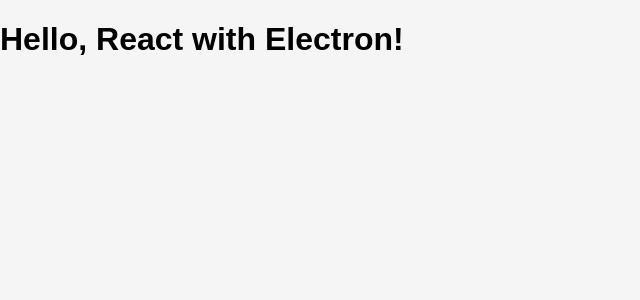
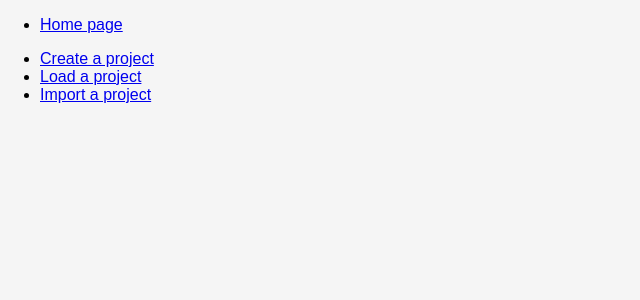
Before and after one commit to Happy-Learning-Zoo-of-Computer-Science/ResiliFlow, a React (Vite) app: page / in a window 1280 px wide. Shown: the top 300 px of the page, without its empty margins (0-640 px from the left). Built offline with nearby package versions, Linux system fonts and the light colour scheme.

Commit message:
Add react router.

```diff
--- a/package.json
+++ b/package.json
@@ -22,6 +22,7 @@
     "concurrently": "^9.1.0",
     "react": "^18.3.1",
     "react-dom": "^18.3.1",
+    "react-router-dom": "^6.28.0",
     "wait-on": "^8.0.1"
   }
 }
--- a/src/App.jsx
+++ b/src/App.jsx
@@ -1,10 +1,24 @@
 import React from 'react';
+import { BrowserRouter as Router, Routes, Route, Link } from "react-router-dom";
+import ChooseProject from './pages/ChooseProject';
+import CreateProject from "./pages/CreateProject"
+import LoadProject from "./pages/LoadProject"
+import ImportProject from "./pages/ImportProject"
+
 
 const App = () => {
     return (
-        <div>
-            <h1>Hello, React with Electron!</h1>
-        </div>
+        <Router>
+            <ul>
+                <li><Link to="/">Home page</Link></li>
+            </ul>
+            <Routes>
+                <Route path="/" element={<ChooseProject />}></Route>
+                <Route path="/create-project" element={<CreateProject />}></Route>
+                <Route path="/load-project" element={<LoadProject />}></Route>
+                <Route path="/import-project" element={<ImportProject />}></Route>
+            </Routes>
+        </Router>
     );
 };
 
--- /dev/null
+++ b/src/pages/ChooseProject.jsx
@@ -0,0 +1,16 @@
+import React from "react";
+import { Link } from "react-router-dom";
+
+const ChooseProject = () => {
+    return (
+        <div>
+            <ul>
+                <li><Link to="/create-project">Create a project</Link></li>
+                <li><Link to="/load-project">Load a project</Link></li>
+                <li><Link to="/import-project">Import a project</Link></li>
+            </ul>
+        </div>
+    );
+};
+
+export default ChooseProject;
--- /dev/null
+++ b/src/pages/CreateProject.jsx
@@ -0,0 +1,5 @@
+const CreateProject = () => {
+    return <h1>Create a project</h1>
+};
+
+export default CreateProject;
--- /dev/null
+++ b/src/pages/ImportProject.jsx
@@ -0,0 +1,5 @@
+const ImportProject = () => {
+    return <h1>Import a project</h1>
+};
+
+export default ImportProject;
--- /dev/null
+++ b/src/pages/LoadProject.jsx
@@ -0,0 +1,5 @@
+const LoadProject = () => {
+    return <h1>Load a project</h1>;
+}
+
+export default LoadProject;
--- a/vite.config.js
+++ b/vite.config.js
@@ -6,4 +6,7 @@
   build: {
     outDir: "dist",
   },
+  server: {
+    historyApiFallback: true
+  }
 });
```
Also changed, not shown: 1 other file (tests, documents, lock files or other folders).
